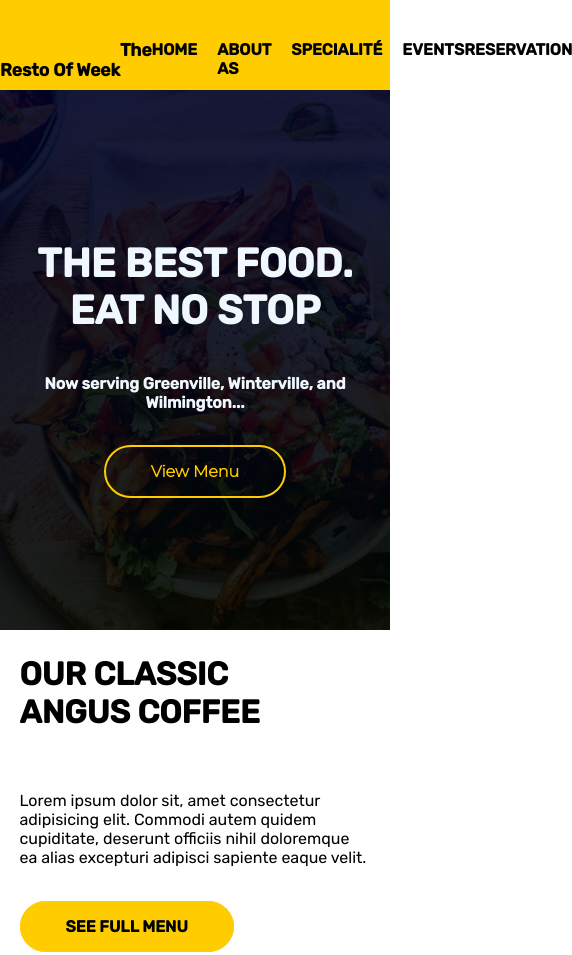
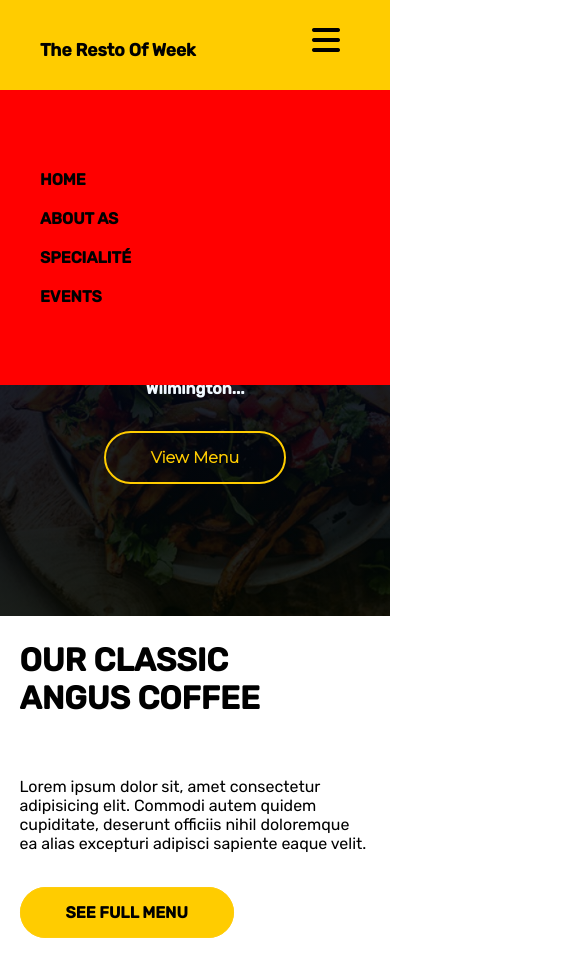
Before and after one commit to NoelGamaliel/concours-web, a plain HTML site: page index.html in a window 390 px wide. Shown: the top 955 px of the page, 572 px wide, since content can reach past the window. Drawn offline with nearby package versions, Linux system fonts and the light colour scheme.

Commit message:
Responsive of first parti is done

```diff
--- a/assets/css/@query.css
+++ b/assets/css/@query.css
@@ -4,6 +4,7 @@
 
 * {
     font-family: 'Rubik', sans-serif;
+    z-index: 99;
 }
 
 /* all menu */
@@ -15,8 +16,47 @@
     }
 
     /* navigation_links */
+    .logo a {
+        font-weight: bold;
+        font-size: 1.1em;
+        color: #000;
+        margin-left:40px;
+        text-transform: capitalize;
+        position: absolute;
+    }
+    .nav-links ul {
+        display: flex;
+        flex-direction: column;
+        background-color: #ff0000;
+        position: absolute;
+        height: 35vh;
+        top: 90px;
+        left: 0;
+        width: 100%;
+    }
+    .nav-links ul li {
+        display: flex;
+        justify-content: start;
+        margin-left: 40px;
+    }
 
 
+    /* btn-reservation */
+    .btn-reservation a {
+        color: #000;
+        text-transform: uppercase;
+        font-weight: bold;
+        display: none;
+    }
+    /* btn-menu-toggle */
+    .btn-menu-toggle i {
+        font-size: 2em;
+        color: #000;
+        margin-right: 50px;
+        display: block;
+    }
+
+     /* banner section */
     .banner .container {
         padding: 20px 0px;
         color: aliceblue;
--- a/assets/css/style.css
+++ b/assets/css/style.css
@@ -5,7 +5,6 @@
     box-sizing: border-box;
     margin: 0;
     padding: 0;
-    z-index: 0;
     font-family: 'Montserrat', sans-serif;
     text-decoration: none;
     list-style-type: none;
@@ -30,6 +29,9 @@ body {
     justify-content: space-between;
     height: 90px;
     padding: 40px 0;
+    position: fixed;
+    width: 100%;
+    z-index: 100;
 }
 
 .logo a {
@@ -80,7 +82,7 @@ body {
     background-size: cover;
     background-repeat: no-repeat;
     object-fit: cover;
-    z-index: -1;
+    z-index: auto;
 }
 
 .banner .container {
```
Also changed, not shown: index.html (+1 -2 lines).
